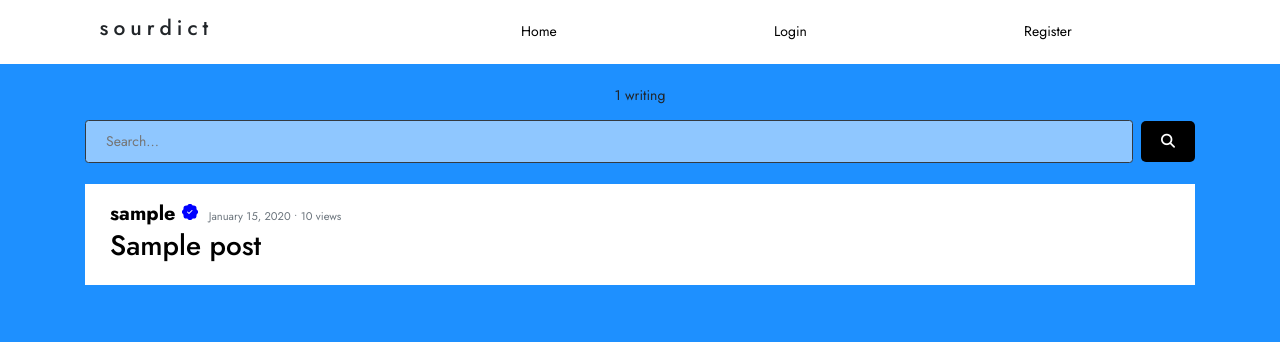
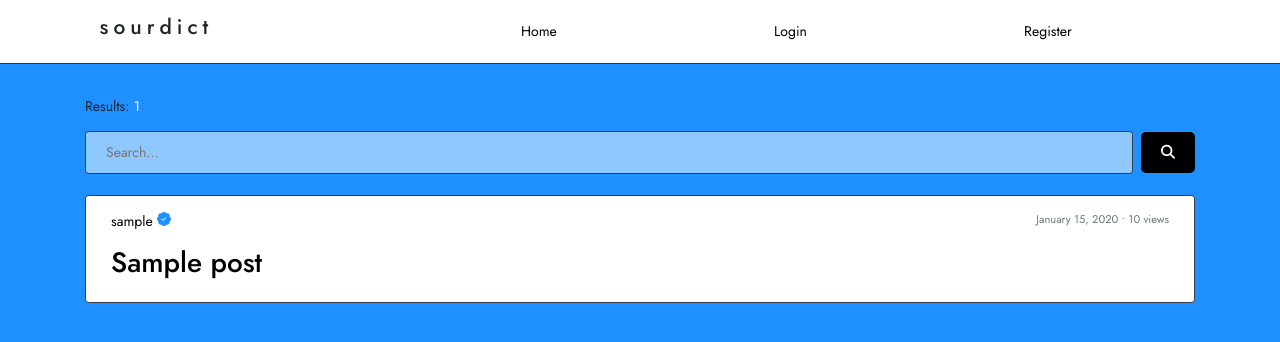
Before and after one commit to emilhsy/dp_emil_huseynzade, a Django app: a page that uses main/templates/main/base.html in a window 1280 px wide. Shown: the top 342 px of the page. Run offline with Django 4.2, Linux system fonts and the light colour scheme; tables that the repository leaves empty hold one stand-in row (values such as "Sample post"); some libraries are stand-ins or nearby versions.

Commit message:
Changed some things

```diff
--- a/main/static/main/main.css
+++ b/main/static/main/main.css
@@ -11,8 +11,12 @@ html {
 }
 
 body {
-    padding-top: 8vh;
+    padding-top: 12vh;
     background-color: dodgerblue;
+}
+
+a {
+    color: white;
 }
 
 a:hover {
@@ -225,3 +147,69 @@ nav {
 .toggle .line3 {
     transform: rotate(45deg) translate(-5px, -6px);
 }
+
+/* SEARCH FORM */
+.search-form {
+    display: flex;
+    align-items: center;
+    gap: 8px;
+}
+
+.search-input {
+    flex-grow: 1;
+    padding: 10px 20px;
+    outline: none;
+    background-color: rgba(255, 255, 255, 0.5);
+    transition: background-color 0.5s;
+}
+
+.search-input:focus {
+    background-color: white;
+}
+
+.search-button {
+    background-color: black;
+    color: white;
+    padding: 10px 20px;
+    border-radius: 5px;
+    transition: background-color 0.5s;
+}
+
+.search-button:hover {
+    background-color: white;
+    color: black;
+}
+
+/* POSTS */
+article a {
+    color: black;
+}
+
+article a:hover {
+    color: black;
+    text-decoration: none;
+}
+
+.paginator {
+    margin: 20px 0;
+}
+
+.paginator a {
+    background: white;
+    color: black;
+    padding: 0 1rem;
+    font-size: 1.5rem;
+    border-radius: 5px;
+    border: 1px solid black;
+}
+
+/* POST DETAILS */
+.agree-btn,
+.disagree-btn {
+    font-size: 1.5rem;
+    color: dodgerblue;
+}
+
+.share {
+    font-size: 2rem;
+}
--- a/main/templates/main/base.html
+++ b/main/templates/main/base.html
@@ -28,7 +28,7 @@
     <title>{% block title %} {% endblock %}</title>
   </head>
   <body>
-    <nav>
+    <nav class="border-bottom border-dark">
 
       <div class="logo">
         <h4>sourdict</h4>
@@ -54,6 +54,7 @@
 
       </ul>
 
+      <!-- Hamburger menu for mobile view -->
       <div class="burger">
         <div class="line1"></div>
         <div class="line2"></div>
@@ -62,20 +63,20 @@
 
     </nav>
 
-    <main class="container pt-4">
+    <main class="container">
 
+        <!-- Django messages framework -->
         {% if messages %}
-
             {% for message in messages %}
                 <div class="alert alert-{{ message.tags }}">{{ message }}</div>
             {% endfor %}
-
         {% endif %}
 
         {% block content %}{% endblock %}
 
     </main>
 
+    <!-- Responsive nav toggle script -->
     <script>
       const navSlide = () => {
         const burger = document.querySelector(".burger");
@@ -84,10 +85,8 @@
 
         burger.addEventListener("click", () => {
 
-          // Toggle Nav
           nav.classList.toggle("nav-active");
 
-          // Animate Links
           navLinks.forEach((link, index) => {
 
             if (link.style.animation) {
@@ -101,7 +100,6 @@
 
           });
 
-          // Burger Animation
           burger.classList.toggle("toggle");
         });
       };
--- a/main/templates/main/user_posts.html
+++ b/main/templates/main/user_posts.html
@@ -4,17 +4,14 @@
 
 {% block content %}
 
-    {% if page_obj.paginator.count > 1 %}
-        <p style="text-align: center;">{{ page_obj.paginator.count }} writings</p>
-    {% else %}
-        <p style="text-align: center;">{{ page_obj.paginator.count }} writing</p>
-    {% endif %}
+    <!-- Result count -->
+    <p>Results: <span class="text-white">{{ page_obj.paginator.count }}</span></p>
 
-    <form action="" class="search-form">
+    <!-- Search within user's posts -->
+    <form action="" class="search-form mb-4">
         <input
             type="search"
             name="q"
-            aria-label="Search"
             value="{{ request.GET.q }}"
             class="search-input rounded border border-dark"
             placeholder="Search..."
@@ -24,31 +21,42 @@
         </button>
     </form>
 
-    <br>
-
     {% if posts %}
         {% for post in posts %}
-        <article class="media section">
+            <article class="media section rounded border border-dark">
 
                 <div class="media-body">
 
-            <div class="meta">
+                    <div class="d-flex justify-content-between mb-3">
+                        <!-- Author with optional badge -->
                         {% if post.author.is_superuser %}
-                    <a style="font-size: 20px; font-weight: bold;" class="mr-2" href="{% url 'user-posts' post.author.username %}">{{ post.author }} <svg xmlns="http://www.w3.org/2000/svg" width="16" height="16" fill="blue" class="bi bi-patch-check-fill" viewBox="0 0 16 16">
+                            <a class="author" href="{% url 'user-posts' post.author.username %}">
+                                {{ post.author }}
+                                <svg xmlns="http://www.w3.org/2000/svg" width="14" height="14" fill="dodgerblue" class="bi bi-patch-check-fill" viewBox="0 0 16 16">
                                     <path d="M10.067.87a2.89 2.89 0 0 0-4.134 0l-.622.638-.89-.011a2.89 2.89 0 0 0-2.924 2.924l.01.89-.636.622a2.89 2.89 0 0 0 0 4.134l.637.622-.011.89a2.89 2.89 0 0 0 2.924 2.924l.89-.01.622.636a2.89 2.89 0 0 0 4.134 0l.622-.637.89.011a2.89 2.89 0 0 0 2.924-2.924l-.01-.89.636-.622a2.89 2.89 0 0 0 0-4.134l-.637-.622.011-.89a2.89 2.89 0 0 0-2.924-2.924l-.89.01zm.287 5.984-3 3a.5.5 0 0 1-.708 0l-1.5-1.5a.5.5 0 1 1 .708-.708L7 8.793l2.646-2.647a.5.5 0 0 1 .708.708"/>
-                    </svg></a>
+                                </svg>
+                            </a>
+
                         {% else %}
-                    <a class="mr-2" href="{% url 'user-posts' post.author.username %}">{{ post.author }}</a>
+                            <a class="author" href="{% url 'user-posts' post.author.username %}">{{ post.author }}</a>
+
                         {% endif %}
-                <small class="text-muted">{{ post.date_posted|date:"F j, Y" }} • {{ post.views }}
+
+                        <!-- Date + views -->
+                        <small class="text-muted">
+
+                            {{ post.date_posted|date:"F j, Y" }} • {{ post.views }}
+
                             {% if post.views > 1 %}
                             views
                             {% else %}
                             view
                             {% endif %}
+
                         </small>
                     </div>
 
+                    <!-- Post title -->
                     <h2>
                         <a href="{% url 'post-detail' post.id %}">{{ post.title }}</a>
                     </h2>
@@ -57,11 +65,15 @@
 
             </article>
         {% endfor %}
+
     {% else %}
+
         <p class="text-white">No posts found matching your search criteria.</p>
+
     {% endif %}
 
-    <div class="mt-5 mb-5 paginator">
+    <!-- Pagination controls -->
+    <div class="paginator">
 
         {% if is_paginated %}
 
--- a/users/templates/users/profile.html
+++ b/users/templates/users/profile.html
@@ -14,7 +14,7 @@
                 {% if user.is_superuser %}
                     <h2>
                         {{ user.username }}
-                        <svg xmlns="http://www.w3.org/2000/svg" width="20" height="20" fill="blue" class="bi bi-patch-check-fill" viewBox="0 0 16 16">
+                        <svg xmlns="http://www.w3.org/2000/svg" width="20" height="20" fill="dodgerblue" class="bi bi-patch-check-fill" viewBox="0 0 16 16">
                             <path d="M10.067.87a2.89 2.89 0 0 0-4.134 0l-.622.638-.89-.011a2.89 2.89 0 0 0-2.924 2.924l.01.89-.636.622a2.89 2.89 0 0 0 0 4.134l.637.622-.011.89a2.89 2.89 0 0 0 2.924 2.924l.89-.01.622.636a2.89 2.89 0 0 0 4.134 0l.622-.637.89.011a2.89 2.89 0 0 0 2.924-2.924l-.01-.89.636-.622a2.89 2.89 0 0 0 0-4.134l-.637-.622.011-.89a2.89 2.89 0 0 0-2.924-2.924l-.89.01zm.287 5.984-3 3a.5.5 0 0 1-.708 0l-1.5-1.5a.5.5 0 1 1 .708-.708L7 8.793l2.646-2.647a.5.5 0 0 1 .708.708"/>
                         </svg> {# Display badge if user is a superuser #}
                     </h2>
```
Also changed, not shown: other parts of main/static/main/main.css (+2 -84 lines), main/templates/main/home.html (+22 -16 lines), main/templates/main/top.html (+31 -16 lines). Lines whose indentation alone changed are shown as unchanged.
